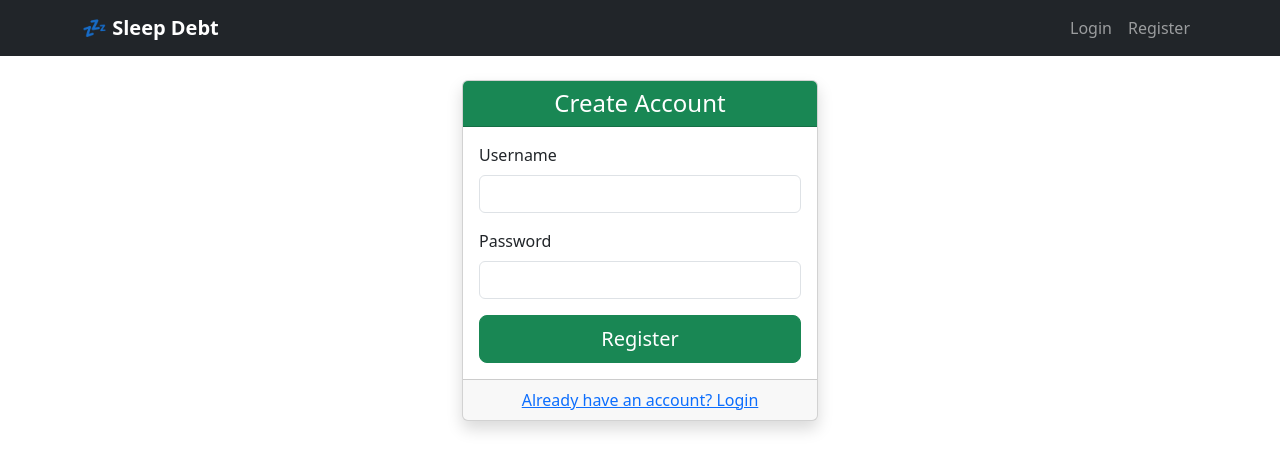
After one commit to jfitzpatrick6/Sleep-Tracker, a Flask app: page /register in a window 1280 px wide. The commit adds this page. Shown: the top 471 px of the page. Run offline with Flask 3, Linux system fonts and the light colour scheme.

Commit message:
Login and register, user divided

```diff
--- /dev/null
+++ b/app/auth.py
@@ -0,0 +1,55 @@
+from flask import Blueprint, render_template, redirect, url_for, request, flash
+from flask_login import login_user, logout_user, login_required, current_user
+from werkzeug.security import generate_password_hash, check_password_hash
+from . import db
+from .models import User
+
+bp = Blueprint('auth', __name__)
+
+@bp.route('/register', methods=['GET', 'POST'])
+def register():
+    if current_user.is_authenticated:
+        return redirect(url_for('main.index'))
+
+    if request.method == 'POST':
+        username = request.form.get('username')
+        password = request.form.get('password')
+
+        if User.query.filter_by(username=username).first():
+            flash('Username already exists!', 'danger')
+            return redirect(url_for('auth.register'))
+
+        new_user = User(
+            username=username,
+            password_hash=generate_password_hash(password, method='pbkdf2:sha256')
+        )
+        db.session.add(new_user)
+        db.session.commit()
+        flash('Registration successful! Please log in.', 'success')
+        return redirect(url_for('auth.login'))
+
+    return render_template('register.html')
+
+@bp.route('/login', methods=['GET', 'POST'])
+def login():
+    if current_user.is_authenticated:
+        return redirect(url_for('main.index'))
+
+    if request.method == 'POST':
+        username = request.form.get('username')
+        password = request.form.get('password')
+        user = User.query.filter_by(username=username).first()
+
+        if user and check_password_hash(user.password_hash, password):
+            login_user(user)
+            return redirect(url_for('main.index'))
+        else:
+            flash('Invalid username or password', 'danger')
+
+    return render_template('login.html')
+
+@bp.route('/logout')
+@login_required
+def logout():
+    logout_user()
+    return redirect(url_for('auth.login'))
--- a/app/templates/base.html
+++ b/app/templates/base.html
@@ -8,24 +8,73 @@
     <script src="https://cdn.jsdelivr.net/npm/chart.js@4.4.1/dist/chart.umd.min.js"></script>
     <style>
         body { padding-top: 56px; }
-        .debt-positive { color: #dc3545; }
-        .debt-negative { color: #28a745; }
+        .debt-positive { color: #dc3545; font-weight: bold; }
+        .debt-negative { color: #28a745; font-weight: bold; }
+        .navbar-brand { font-weight: 600; }
     </style>
 </head>
 <body>
     <nav class="navbar navbar-expand-lg navbar-dark bg-dark fixed-top">
         <div class="container">
             <a class="navbar-brand" href="{{ url_for('main.index') }}">💤 Sleep Debt</a>
-            <div class="navbar-nav">
-                <a class="nav-link" href="{{ url_for('main.index') }}">Dashboard</a>
-                <a class="nav-link" href="{{ url_for('main.add_entry') }}">Log Sleep</a>
-                <a class="nav-link" href="{{ url_for('main.settings') }}">Settings</a>
+
+            <button class="navbar-toggler" type="button" data-bs-toggle="collapse" data-bs-target="#navbarNav">
+                <span class="navbar-toggler-icon"></span>
+            </button>
+
+            <div class="collapse navbar-collapse" id="navbarNav">
+                <ul class="navbar-nav me-auto">
+                    {% if current_user.is_authenticated %}
+                        <li class="nav-item">
+                            <a class="nav-link" href="{{ url_for('main.index') }}">Dashboard</a>
+                        </li>
+                        <li class="nav-item">
+                            <a class="nav-link" href="{{ url_for('main.add_entry') }}">Log Sleep</a>
+                        </li>
+                        <li class="nav-item">
+                            <a class="nav-link" href="{{ url_for('main.settings') }}">Settings</a>
+                        </li>
+                    {% endif %}
+                </ul>
+
+                <ul class="navbar-nav">
+                    {% if current_user.is_authenticated %}
+                        <li class="nav-item dropdown">
+                            <a class="nav-link dropdown-toggle" href="#" role="button" data-bs-toggle="dropdown">
+                                👤 {{ current_user.username }}
+                            </a>
+                            <ul class="dropdown-menu dropdown-menu-end">
+                                <li><a class="dropdown-item" href="{{ url_for('auth.logout') }}">Logout</a></li>
+                            </ul>
+                        </li>
+                    {% else %}
+                        <li class="nav-item">
+                            <a class="nav-link" href="{{ url_for('auth.login') }}">Login</a>
+                        </li>
+                        <li class="nav-item">
+                            <a class="nav-link" href="{{ url_for('auth.register') }}">Register</a>
+                        </li>
+                    {% endif %}
+                </ul>
             </div>
         </div>
     </nav>
+
     <div class="container mt-4">
+        {% with messages = get_flashed_messages(with_categories=true) %}
+            {% if messages %}
+                {% for category, message in messages %}
+                    <div class="alert alert-{{ 'danger' if category == 'danger' else 'success' }} alert-dismissible fade show">
+                        {{ message }}
+                        <button type="button" class="btn-close" data-bs-dismiss="alert" aria-label="Close"></button>
+                    </div>
+                {% endfor %}
+            {% endif %}
+        {% endwith %}
+
         {% block content %}{% endblock %}
     </div>
+
     <script src="https://cdn.jsdelivr.net/npm/bootstrap@5.3.3/dist/js/bootstrap.bundle.min.js"></script>
 </body>
 </html>
--- /dev/null
+++ b/app/templates/register.html
@@ -0,0 +1,49 @@
+{% extends "base.html" %}
+{% block content %}
+<div class="row justify-content-center">
+    <div class="col-md-6 col-lg-4">
+        <div class="card shadow">
+            <div class="card-header bg-success text-white text-center">
+                <h4 class="mb-0">Create Account</h4>
+            </div>
+            <div class="card-body">
+                {% with messages = get_flashed_messages(with_categories=true) %}
+                    {% if messages %}
+                        {% for category, message in messages %}
+                            <div class="alert alert-{{ 'danger' if category == 'danger' else 'success' }} alert-dismissible fade show">
+                                {{ message }}
+                                <button type="button" class="btn-close" data-bs-dismiss="alert"></button>
+                            </div>
+                        {% endfor %}
+                    {% endif %}
+                {% endwith %}
+
+                <form method="POST">
+                    <div class="mb-3">
+                        <label class="form-label">Username</label>
+                        <input type="text"
+                               name="username"
+                               class="form-control"
+                               required
+                               autocomplete="username">
+                    </div>
+                    <div class="mb-3">
+                        <label class="form-label">Password</label>
+                        <input type="password"
+                               name="password"
+                               class="form-control"
+                               required
+                               autocomplete="new-password">
+                    </div>
+                    <div class="d-grid">
+                        <button type="submit" class="btn btn-success btn-lg">Register</button>
+                    </div>
+                </form>
+            </div>
+            <div class="card-footer text-center">
+                <a href="{{ url_for('auth.login') }}">Already have an account? Login</a>
+            </div>
+        </div>
+    </div>
+</div>
+{% endblock %}
--- a/requirements.txt
+++ b/requirements.txt
@@ -1,3 +1,5 @@
 Flask==3.1.0
 Flask-SQLAlchemy==3.1.1
+Flask-Login==0.6.3
 gunicorn==23.0.0
+Werkzeug==3.1.3
```
Also changed, not shown: app/__init__.py (+14 -2 lines), app/models.py (+14 -1 lines), app/routes.py (+34 -20 lines), app/templates/login.html (added, +38 -0 lines), instance/sleep.db.
